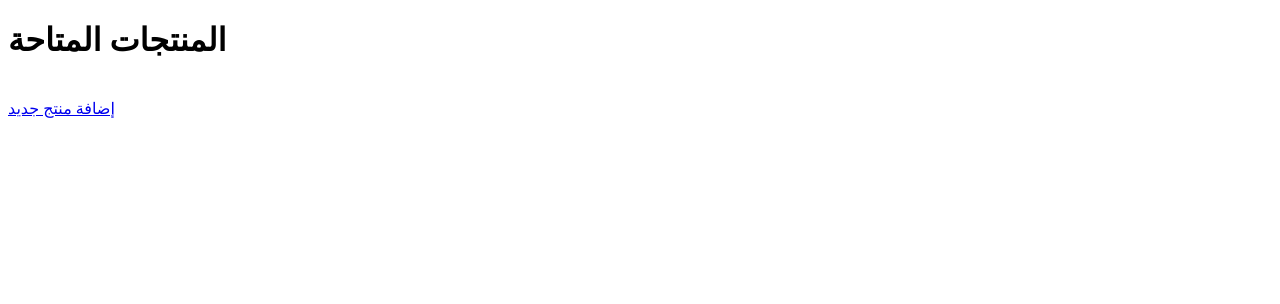
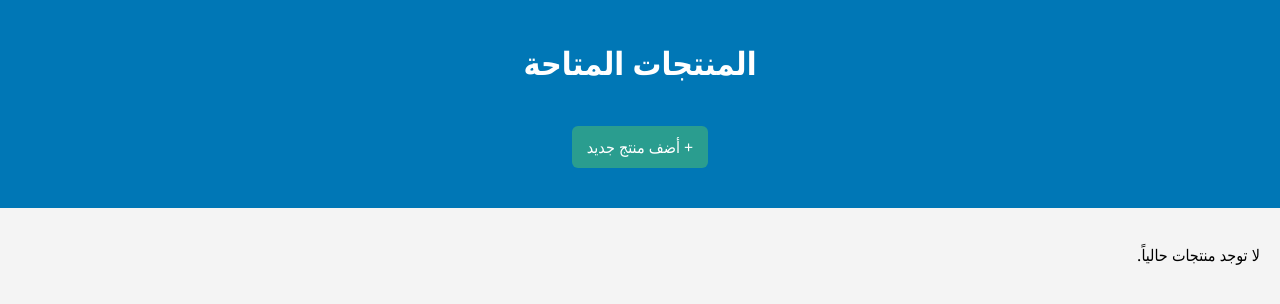
Before and after one commit to Aljaili-Elsmani/Crops-hunter, a Flask app: page / in a window 1280 px wide. Shown: the top 304 px of the page. Run offline with Flask 3, Linux system fonts and the light colour scheme.

Commit message:
Update index.html

```diff
--- a/templates/index.html
+++ b/templates/index.html
@@ -2,20 +2,78 @@
 <html lang="ar">
 <head>
     <meta charset="UTF-8">
-    <title>المنتجات المتاحة</title>
+    <title>المنتجات المتاحة | Crops Hunter</title>
+    <style>
+        body {
+            font-family: 'Segoe UI', Tahoma, Geneva, Verdana, sans-serif;
+            background-color: #f4f4f4;
+            margin: 0;
+            padding: 0;
+            direction: rtl;
+        }
+        header {
+            background-color: #0077b6;
+            color: white;
+            padding: 20px;
+            text-align: center;
+        }
+        .container {
+            padding: 20px;
+        }
+        .product {
+            background-color: white;
+            padding: 15px;
+            margin-bottom: 10px;
+            border-radius: 8px;
+            box-shadow: 0 0 5px rgba(0,0,0,0.1);
+        }
+        .product h3 {
+            margin: 0;
+            color: #023e8a;
+        }
+        .product p {
+            margin: 5px 0;
+        }
+        .delete-button {
+            background-color: #d62828;
+            color: white;
+            padding: 5px 10px;
+            border: none;
+            border-radius: 5px;
+            text-decoration: none;
+            font-size: 14px;
+        }
+        .admin-link {
+            display: inline-block;
+            margin: 20px;
+            text-decoration: none;
+            background-color: #2a9d8f;
+            color: white;
+            padding: 10px 15px;
+            border-radius: 6px;
+        }
+    </style>
 </head>
 <body>
-    <h1>المنتجات المتاحة</h1>
-    <ul>
-        {% for product in products %}
-            <li>
-                <strong>{{ product.name }}</strong> - {{ product.price }} SDG - ({{ product.category }})
-                <a href="{{ url_for('delete', product_id=product.id) }}">[حذف]</a>
-            </li>
-        {% endfor %}
-    </ul>
+    <header>
+        <h1>المنتجات المتاحة</h1>
+        <a class="admin-link" href="/admin">+ أضف منتج جديد</a>
+    </header>
 
-    <br>
-    <a href="/admin">إضافة منتج جديد</a>
+    <div class="container">
+        {% if products %}
+            {% for product in products %}
+                <div class="product">
+                    <h3>{{ product.name }}</h3>
+                    <p>السعر: {{ product.price }} SDG</p>
+                    <p>التصنيف: {{ product.category }}</p>
+                    <p>البائع: {{ product.seller }}</p>
+                    <a class="delete-button" href="/delete/{{ product.id }}" onclick="return confirm('هل أنت متأكد من الحذف؟')">حذف</a>
+                </div>
+            {% endfor %}
+        {% else %}
+            <p>لا توجد منتجات حالياً.</p>
+        {% endif %}
+    </div>
 </body>
 </html>
```
